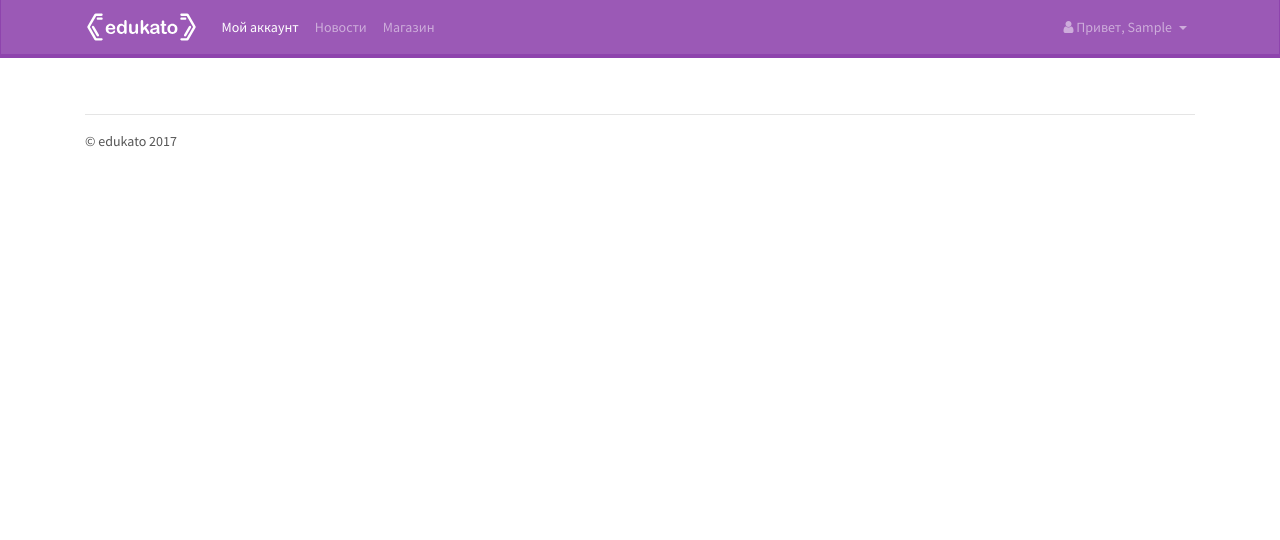
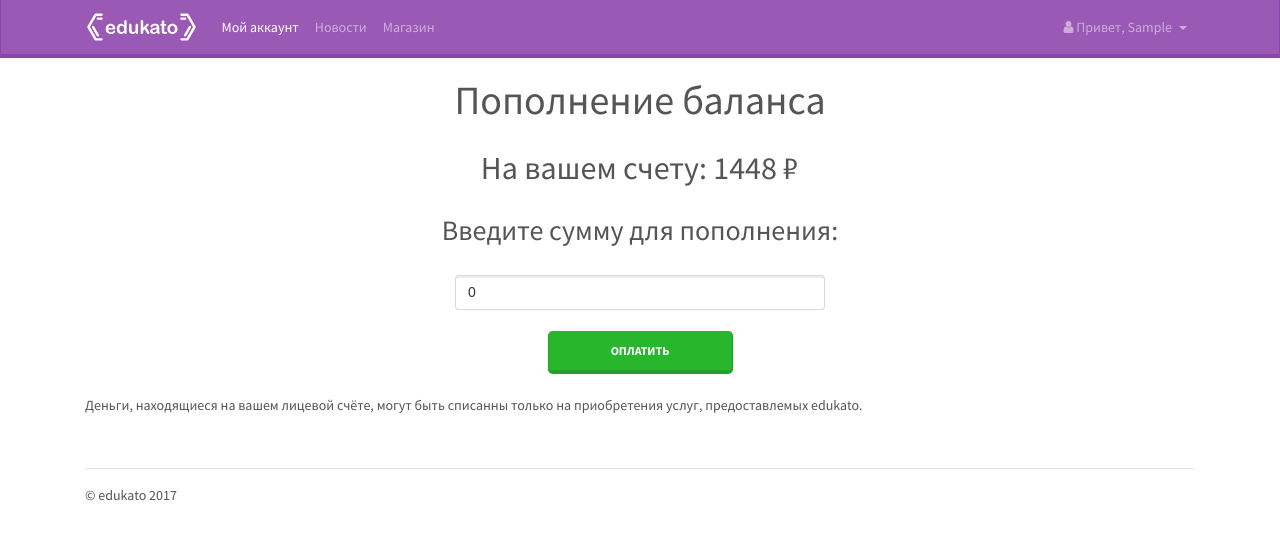
Before and after one commit to edukato/learning, a Flask app: page /pay in a window 1280 px wide. Shown: the top 540 px of the page. Run offline with Flask 2, Linux system fonts and the light colour scheme; the visitor is signed in with stand-in values (Sample User, id 1); data comes from the database, SQL or seed files in the repository; some libraries are stand-ins or nearby versions.

Commit message:
Страничка платежа

```diff
--- a/app/templates/home/pay.html
+++ b/app/templates/home/pay.html
@@ -3,7 +3,18 @@
 {% block title %}Пополнение счета{% endblock %}
 {% block body %}
 <div class="container">
-    <div class="row">
-    </div>
+    <h1 align="center">Пополнение баланса</h1>
+    <br>
+    <h2 align="center">На вашем счету: 1448 ₽</h2>
+    <br>
+    <h3 align="center">Введите сумму для пополнения:</h3>
+    <br>
+    <input class="form-control col-4 offset-md-4" type="number" value="0" id="example-text-input">
+    <br>
+    <a class="btn btn-success btn-lg col-2 offset-md-5" href="{{ url_for('home.account') }}">Оплатить</a>
+    <br>
+    <br>
+    <p>Деньги, находящиеся на вашем лицевой счёте, могут быть списанны только на приобретения услуг, предоставлемых
+        edukato. </p>
 </div>
 {% endblock %}
```
